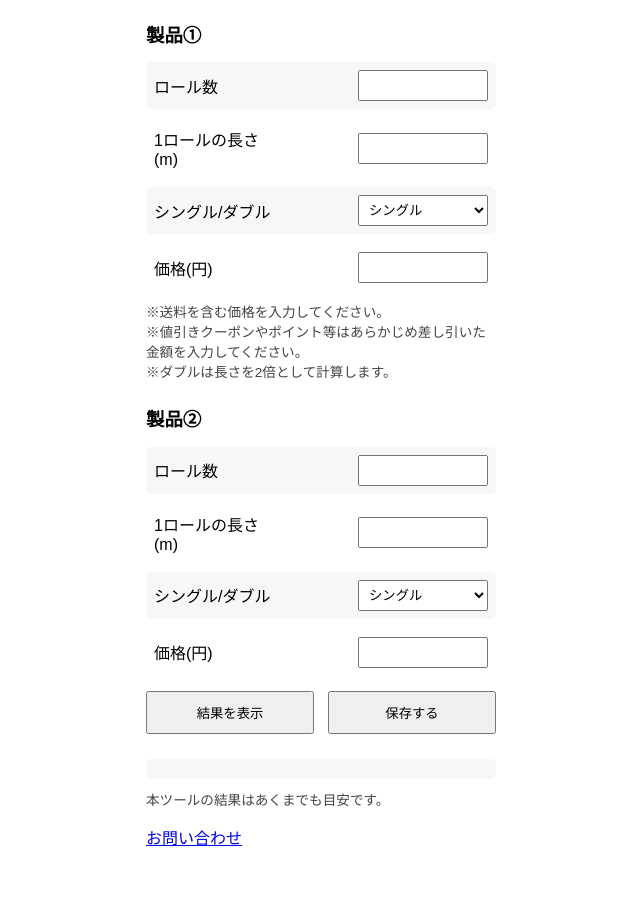
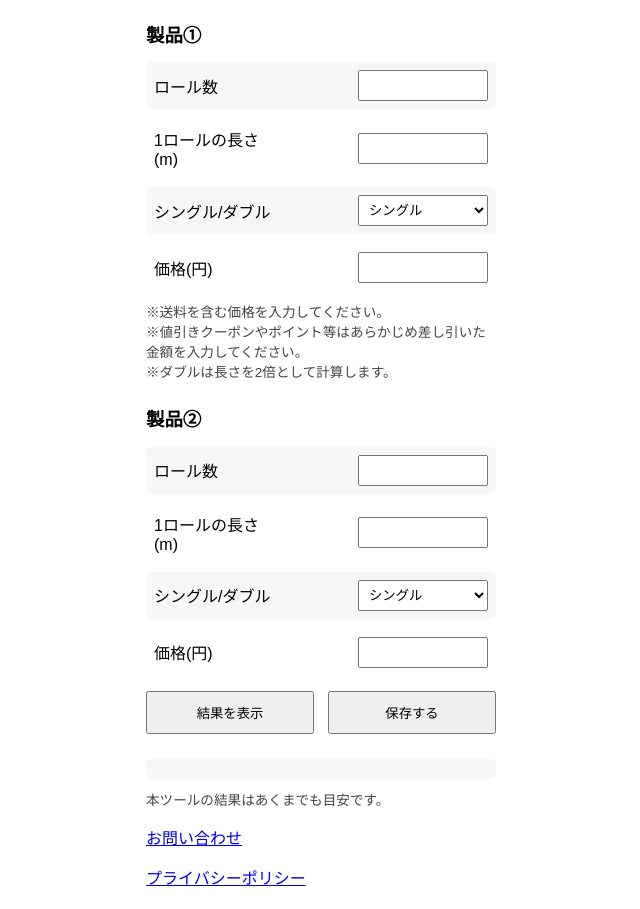
Before and after one commit to kirokugirl-lang/tp.index.html, a plain HTML site: page index.html in a window 1280 px wide. Shown: the part 53-962 px from the top of the page, without its empty margins (319-959 px from the left). Before the commit the page ends 922 px from the top, so only its background shows below. Drawn offline with Linux system fonts and the light colour scheme.

Commit message:
Update index.html

```diff
--- a/index.html
+++ b/index.html
@@ -231,5 +231,7 @@ function saveData() {
 </script>
 
 <p><a href="contact.html">お問い合わせ</a></p>
-</body>
+<footer>
+  <a href="/privacy.html">プライバシーポリシー</a>
+</footer></body>
 </html>
```
